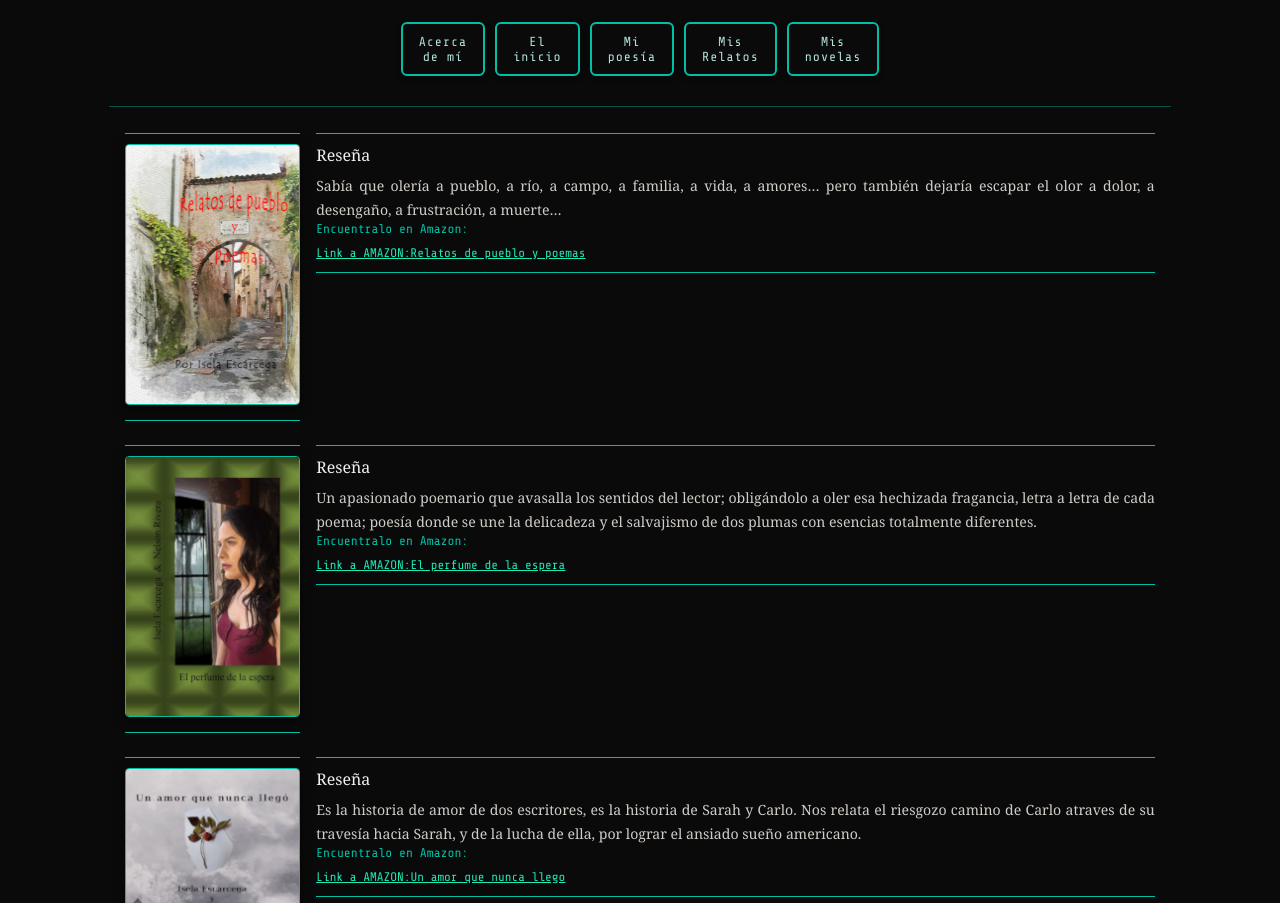
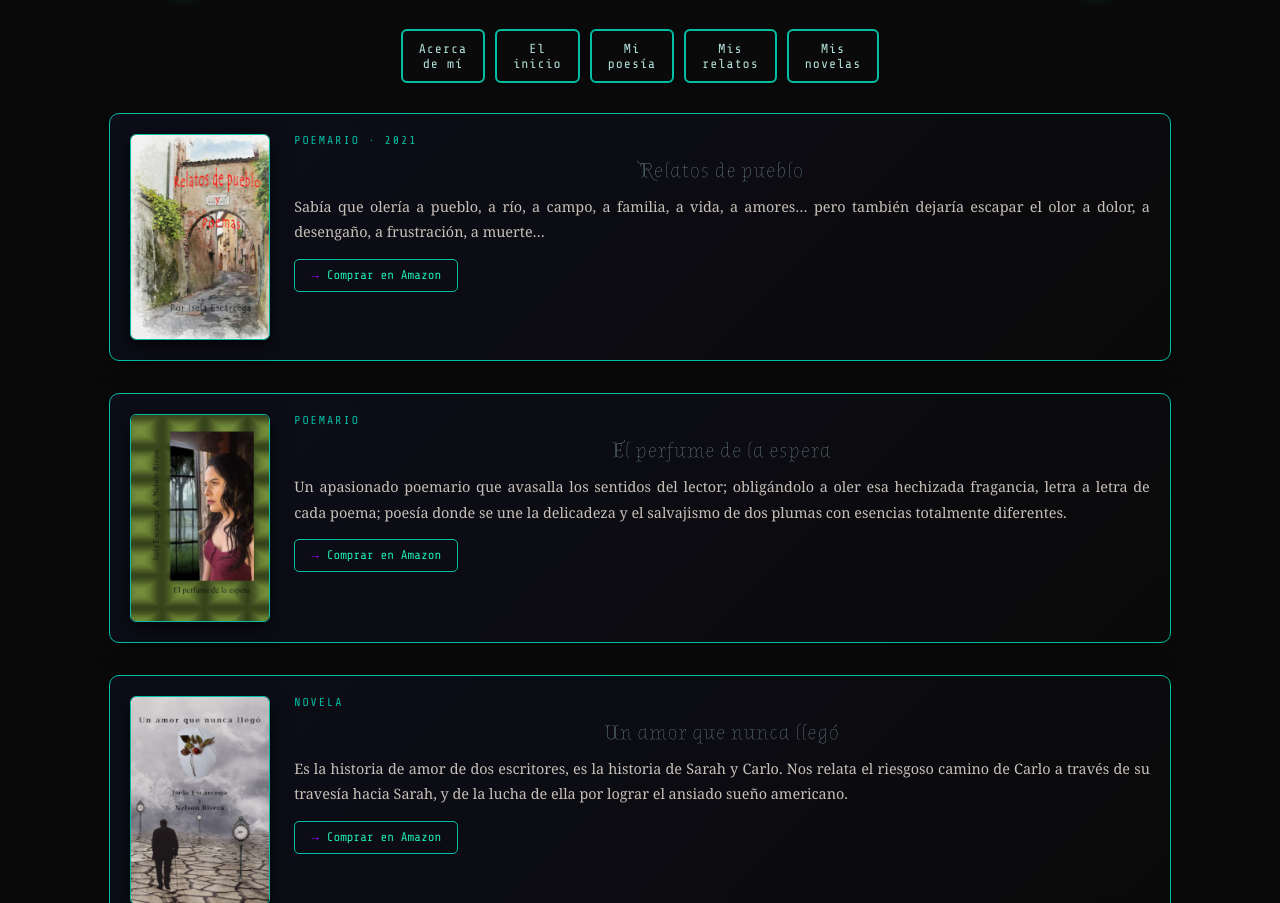
Before and after one commit to PoetaRivera/poesiaiselaescarcega, a plain HTML site: page public/mislibros.html in a window 1280 px wide. Shown: the part 193-1096 px from the top of the page. Drawn offline with Linux system fonts and the light colour scheme.

Commit message:
Libros como cards, SEO meta tags y estilos oscuros en relatos
- mislibros.html: rediseño con cards (portada + reseña + botón Amazon),
  responsivo en móvil, efecto hover en portadas
- Todas las páginas: meta description, keywords y Open Graph
- relatos/*.html: CSS oscuro aplicado con !important sobre estilos Aspose,
  fondo #0f0f0f, tipografía legible, drop cap con Sevillana

Co-Authored-By: Claude Sonnet 4.6 <noreply@anthropic.com>

```diff
--- a/public/mislibros.html
+++ b/public/mislibros.html
@@ -5,75 +5,132 @@
   <meta charset="UTF-8" />
   <meta name="viewport" content="width=device-width, initial-scale=1.0" />
   <title>Libros — Isela Escárcega</title>
+  <meta name="description" content="Libros publicados por Isela Escárcega: Relatos de pueblo, El perfume de la espera y Un amor que nunca llegó. Disponibles en Amazon.">
   <link rel="stylesheet" href="paginas.css">
 
   <style>
-    #libros {
-      display: grid;
-      grid-template-columns: 1fr 175px auto 1fr;
-      column-gap: 16px;
-      row-gap: 24px;
-      align-items: start;
+    #galeria-libros {
+      display: flex;
+      flex-direction: column;
+      gap: 32px;
+      padding: 8px 0 24px;
     }
 
-    .lib {
-      padding: 10px 0;
-      border-top: 1px solid var(--teal-main);
-      border-bottom: 1px solid var(--teal-main);
+    .card-libro {
+      display: flex;
+      flex-direction: row;
+      gap: 24px;
+      align-items: flex-start;
+      background: linear-gradient(135deg, #0d0d1a 0%, #0a0a0a 100%);
+      border: 1px solid var(--teal-main);
+      border-radius: 10px;
+      padding: 20px;
+      box-shadow: 0 4px 20px rgba(0,0,0,0.5);
+      transition: box-shadow 0.3s ease, border-color 0.3s ease;
     }
 
-    .resena {
+    .card-libro:hover {
+      box-shadow: 0 6px 28px rgba(0, 191, 165, 0.2);
+      border-color: var(--teal-mid);
+    }
+
+    .card-portada {
+      flex: 0 0 auto;
+    }
+
+    .card-portada img {
+      width: 140px;
+      border: 1px solid var(--teal-main);
+      border-radius: 6px;
+      box-shadow: 0 6px 18px rgba(0,0,0,0.7);
+      display: block;
+      transition: transform 0.3s ease, box-shadow 0.3s ease;
+    }
+
+    .card-portada img:hover {
+      transform: scale(1.03);
+      box-shadow: 0 8px 24px rgba(0, 191, 165, 0.3);
+    }
+
+    .card-info {
+      flex: 1;
       display: flex;
       flex-direction: column;
-      gap: 8px;
+      gap: 10px;
     }
 
-    .resena p {
-      color: #d0ccc8;
+    .card-titulo {
+      font-family: "AlmendraDisplay", serif;
+      font-size: 1.3rem;
+      font-weight: normal;
+      color: var(--teal-light);
+      margin: 0;
+      letter-spacing: 1px;
+    }
+
+    .card-etiqueta {
+      font-family: "ShareTechMono", monospace;
+      font-size: 0.72rem;
+      color: var(--teal-main);
+      letter-spacing: 2px;
+      text-transform: uppercase;
+    }
+
+    .card-resena {
+      font-family: Georgia, serif;
+      font-size: 0.9rem;
+      color: #c8c0b8;
+      line-height: 1.75;
       text-align: justify;
-      font-size: 0.88rem;
-      line-height: 1.7;
       margin: 0;
     }
 
-    .lib img {
+    .card-amazon {
+      display: inline-flex;
+      align-items: center;
+      gap: 8px;
+      margin-top: 4px;
+      padding: 8px 16px;
+      background-color: transparent;
       border: 1px solid var(--teal-main);
-      border-radius: 4px;
-      box-shadow: 0 4px 12px rgba(0,0,0,0.6);
+      border-radius: 5px;
+      text-decoration: none;
+      font-family: "ShareTechMono", monospace;
+      font-size: 0.78rem;
+      color: var(--teal-mid);
+      transition: background-color 0.2s, color 0.2s, box-shadow 0.2s;
+      align-self: flex-start;
     }
 
-    span.titulo {
-      font-family: "ShareTechMono", monospace;
-      color: var(--teal-main);
-      font-size: 0.8rem;
-      font-weight: normal;
-      display: block;
-      margin-bottom: 4px;
+    .card-amazon::before {
+      content: "→";
+      color: var(--magenta-main);
     }
 
-    a span {
-      font-family: "ShareTechMono", monospace;
-      color: var(--teal-mid);
-      font-size: 0.78rem;
-      text-decoration: underline;
+    .card-amazon:hover {
+      background-color: var(--teal-main);
+      color: #000;
+      box-shadow: 0 0 10px rgba(0, 191, 165, 0.4);
     }
 
-    a span:hover {
-      color: var(--magenta-light);
+    .card-amazon:hover::before {
+      color: #000;
     }
 
     @media screen and (max-width: 600px) {
-      #libros {
-        grid-template-columns: 1fr;
+      .card-libro {
+        flex-direction: column;
+        align-items: center;
+        text-align: center;
       }
+      .card-resena { text-align: left; }
+      .card-amazon { align-self: center; }
     }
   </style>
-
 </head>
 
 <!-- Google tag (gtag.js) -->
 <script async src="https://www.googletagmanager.com/gtag/js?id=G-VN08VK3NSW"></script>
-
 <script>
   window.dataLayer = window.dataLayer || [];
   function gtag() { dataLayer.push(arguments); }
@@ -81,90 +138,91 @@
   gtag('config', 'G-VN08VK3NSW');
 </script>
 
-
 <body>
   <div id="pagina">
     <div id="barraSuperior">
       <div id="fotoIzq">
-        <img id="foto1" src="imagenes/foto1.jpg" alt="" width="100" height="150" />
+        <img id="foto1" src="imagenes/foto1xxs.jpg" alt="Isela Escárcega" />
       </div>
       <div id="titulo">
-        <h1> Mis libros</h1>
+        <h1>Mis Libros</h1>
       </div>
       <div id="fotoDer">
-        <img id="foto2" src="imagenes/foto1.jpg" alt="" width="100" height="150" />
+        <img id="foto2" src="imagenes/foto1xxs.jpg" alt="Isela Escárcega" />
       </div>
     </div>
 
-    <div id="links">
-      <a id="a1" href="acercademi.html">Acerca<br />de mí</a>
-      <a id="a2" href="index.html">El<br />inicio</a>
-      <a id="a3" href="mipoesia.html">Mi<br />poesía</a>
-      <a id="a4" href="misrelatos.html">Mis <br />Relatos</a>
-      <a id="a5" href="misnovelas.html">Mis<br />novelas</a>
-    </div>
-    <div id="linea"></div>
-    <div id="libros">
-      <div></div>
-      <div class="lib">
-        <img src="imagenes/relatosdepueblo175.jpg" alt="" width="175px" height="261px" />
-      </div>
-      <div class="lib">
-        <div class="resena">
-          <span>Reseña</span>
-          <p>
+    <nav id="links">
+      <a href="acercademi.html">Acerca<br />de mí</a>
+      <a href="index.html">El<br />inicio</a>
+      <a href="mipoesia.html">Mi<br />poesía</a>
+      <a href="misrelatos.html">Mis<br />relatos</a>
+      <a href="misnovelas.html">Mis<br />novelas</a>
+    </nav>
+
+    <div id="galeria-libros">
+
+      <div class="card-libro">
+        <div class="card-portada">
+          <img src="imagenes/relatosdepueblo175.jpg" alt="Relatos de pueblo — Isela Escárcega" />
+        </div>
+        <div class="card-info">
+          <span class="card-etiqueta">Poemario · 2021</span>
+          <h2 class="card-titulo">Relatos de pueblo</h2>
+          <p class="card-resena">
             Sabía que olería a pueblo, a río, a campo, a familia, a vida, a amores…
             pero también dejaría escapar el olor a dolor, a desengaño, a frustración, a muerte…
           </p>
+          <a class="card-amazon"
+             href="https://www.amazon.es/Relatos-pueblo-poemas-Mar%C3%ADa-Esc%C3%A1rcega/dp/B097X5RGC4/ref=sr_1_3?__mk_es_ES=%C3%85M%C3%85%C5%BD%C3%95%C3%91&crid=19O2DA9TE686O&keywords=Isela+escarcega&qid=1673751207&s=books&sprefix=isela+escarcega%2Cstripbooks%2C283&sr=1-3"
+             target="_blank" rel="noopener">
+            Comprar en Amazon
+          </a>
         </div>
-        <span class="titulo">Encuentralo en Amazon:</span>
+      </div>
 
-        <a
-          href="https://www.amazon.es/Relatos-pueblo-poemas-Mar%C3%ADa-Esc%C3%A1rcega/dp/B097X5RGC4/ref=sr_1_3?__mk_es_ES=%C3%85M%C3%85%C5%BD%C3%95%C3%91&crid=19O2DA9TE686O&keywords=Isela+escarcega&qid=1673751207&s=books&sprefix=isela+escarcega%2Cstripbooks%2C283&sr=1-3"><span>Link
-            a AMAZON:Relatos de pueblo y poemas</span></a>
-      </div>
-      <div></div>
-      <div></div>
-      <div class="lib">
-        <img src="imagenes/elperfumedelaespera175.jpg" alt="" width="175px" height="261px" />
-      </div>
-      <div class="lib">
-        <div class="resena">
-          <span>Reseña</span>
-          <p>
+      <div class="card-libro">
+        <div class="card-portada">
+          <img src="imagenes/elperfumedelaespera175.jpg" alt="El perfume de la espera — Isela Escárcega" />
+        </div>
+        <div class="card-info">
+          <span class="card-etiqueta">Poemario</span>
+          <h2 class="card-titulo">El perfume de la espera</h2>
+          <p class="card-resena">
             Un apasionado poemario que avasalla los sentidos del lector;
             obligándolo a oler esa hechizada fragancia, letra a letra de cada
             poema; poesía donde se une la delicadeza y el salvajismo de dos
             plumas con esencias totalmente diferentes.
           </p>
+          <a class="card-amazon"
+             href="https://www.amazon.com/s?k=el+perfume+de+la+espera&i=stripbooks&__mk_es_US=%C3%85M%C3%85%C5%BD%C3%95%C3%91&crid=TM2N0BAG5KSS&sprefix=el+perfume+de+la+espera%2Cstripbooks%2C135&ref=nb_sb_noss"
+             target="_blank" rel="noopener">
+            Comprar en Amazon
+          </a>
         </div>
-        <span class="titulo">Encuentralo en Amazon:</span>
+      </div>
 
-        <a
-          href="https://www.amazon.com/s?k=el+perfume+de+la+espera&i=stripbooks&__mk_es_US=%C3%85M%C3%85%C5%BD%C3%95%C3%91&crid=TM2N0BAG5KSS&sprefix=el+perfume+de+la+espera%2Cstripbooks%2C135&ref=nb_sb_noss"><span>Link
-            a AMAZON:El perfume de la espera</span></a>
-      </div>
-      <div></div>
-      <div></div>
-      <div class="lib">
-        <img src="imagenes/unamorquenuncallego175.jpg" alt="" width="175px" height="261px" />
-      </div>
-      <div class="lib">
-        <div class="resena">
-          <span>Reseña</span>
-          <p>
+      <div class="card-libro">
+        <div class="card-portada">
+          <img src="imagenes/unamorquenuncallego175.jpg" alt="Un amor que nunca llegó — Isela Escárcega" />
+        </div>
+        <div class="card-info">
+          <span class="card-etiqueta">Novela</span>
+          <h2 class="card-titulo">Un amor que nunca llegó</h2>
+          <p class="card-resena">
             Es la historia de amor de dos escritores, es la historia de Sarah
-            y Carlo. Nos relata el riesgozo camino de Carlo atraves de su
-            travesía hacia Sarah, y de la lucha de ella, por lograr el ansiado
+            y Carlo. Nos relata el riesgoso camino de Carlo a través de su
+            travesía hacia Sarah, y de la lucha de ella por lograr el ansiado
             sueño americano.
           </p>
+          <a class="card-amazon"
+             href="https://www.amazon.com/-/es/Isela-Esc%C3%A1rcega-ebook/dp/B08CBRZGC1/ref=sr_1_1?__mk_es_US=%C3%85M%C3%85%C5%BD%C3%95%C3%91&crid=1BCHYUYBKP9OY&keywords=un+amor+que+nunca+llego&qid=1666324280&s=books&sprefix=un+amor+que+nunca+llego%2Cstripbooks%2C134&sr=1-1"
+             target="_blank" rel="noopener">
+            Comprar en Amazon
+          </a>
         </div>
-        <span class="titulo">Encuentralo en Amazon:</span>
-        <a
-          href="https://www.amazon.com/-/es/Isela-Esc%C3%A1rcega-ebook/dp/B08CBRZGC1/ref=sr_1_1?__mk_es_US=%C3%85M%C3%85%C5%BD%C3%95%C3%91&crid=1BCHYUYBKP9OY&keywords=un+amor+que+nunca+llego&qid=1666324280&s=books&sprefix=un+amor+que+nunca+llego%2Cstripbooks%2C134&sr=1-1"><span>Link
-            a AMAZON:Un amor que nunca llego</span></a>
       </div>
-      <div></div>
+
     </div>
   </div>
 </body>
--- /dev/null
+++ b/public/relatos/relatos.css
@@ -0,0 +1,42 @@
+@font-face {
+  font-family: "AlmendraDisplay";
+  src: url("../fuentes/AlmendraDisplay-Regular.ttf") format("truetype");
+}
+@font-face {
+  font-family: "Sevillana";
+  src: url("../fuentes/Sevillana-Regular.ttf") format("truetype");
+}
+
+html, body {
+  background-color: #0f0f0f !important;
+  color: #e0d8cc !important;
+  font-family: Georgia, 'Book Antiqua', serif !important;
+  font-size: 11pt !important;
+  padding: 16px 14px !important;
+  margin: 0 !important;
+}
+
+h1, h2, h3 {
+  font-family: "AlmendraDisplay", serif !important;
+  color: #B2DFDB !important;
+  text-align: center !important;
+  font-weight: normal !important;
+}
+
+p {
+  line-height: 1.85 !important;
+  color: #e0d8cc !important;
+}
+
+a { color: #00BFA5; }
+
+img[src="separador1.png"] {
+  opacity: 0.4;
+  filter: invert(1);
+}
+
+/* Drop cap */
+div[style*="float:left"] span {
+  font-family: "Sevillana", cursive !important;
+  color: #00BFA5 !important;
+}
```
Also changed, not shown: public/acercademi.html (+1 -0 lines), public/index.html (+5 -1 lines), public/mipoesia.html (+1 -0 lines), public/misnovelas.html (+1 -0 lines), public/misrelatos.html (+1 -0 lines), public/relatos/cartapararafaelo.html (+1 -0 lines), public/relatos/elultimomartes.html (+1 -0 lines), public/relatos/lahabitacionblanca.html (+1 -0 lines), public/relatos/mimartina.html (+1 -0 lines), public/relatos/miultimoamante.html (+1 -0 lines), public/relatos/vientressinmemoria.html (+1 -0 lines).
